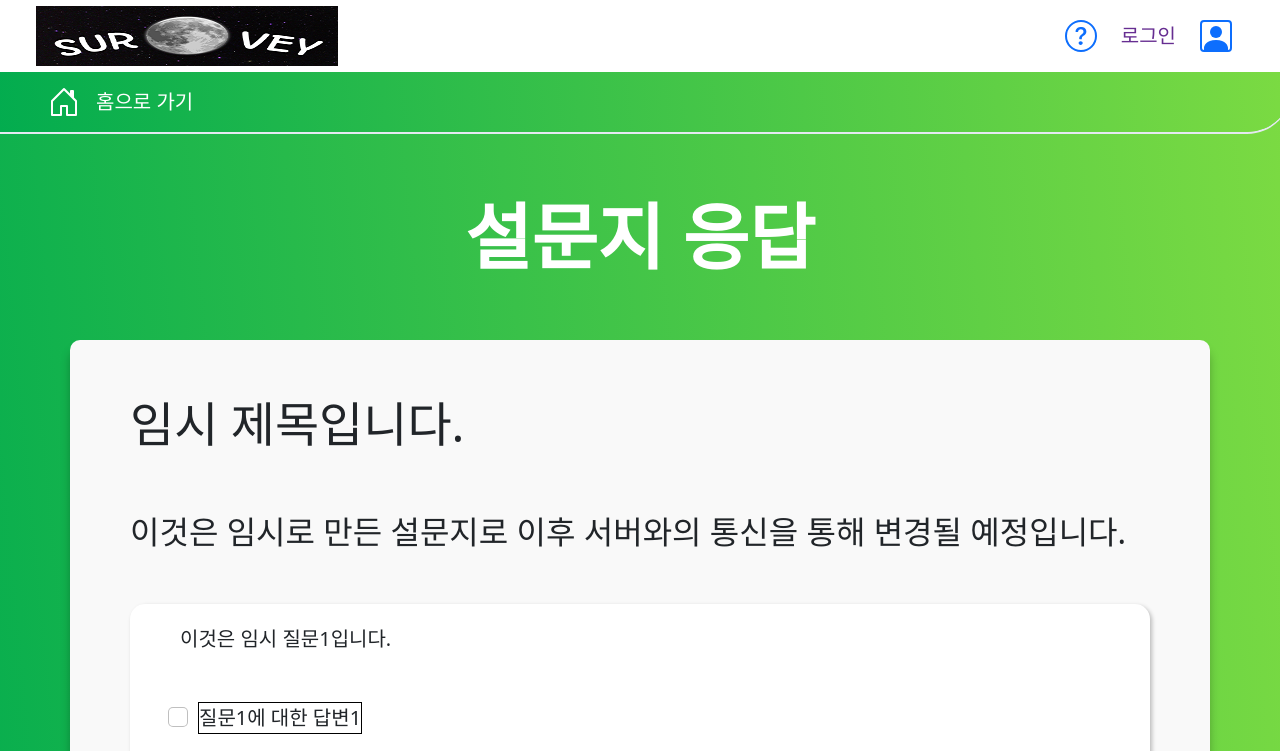
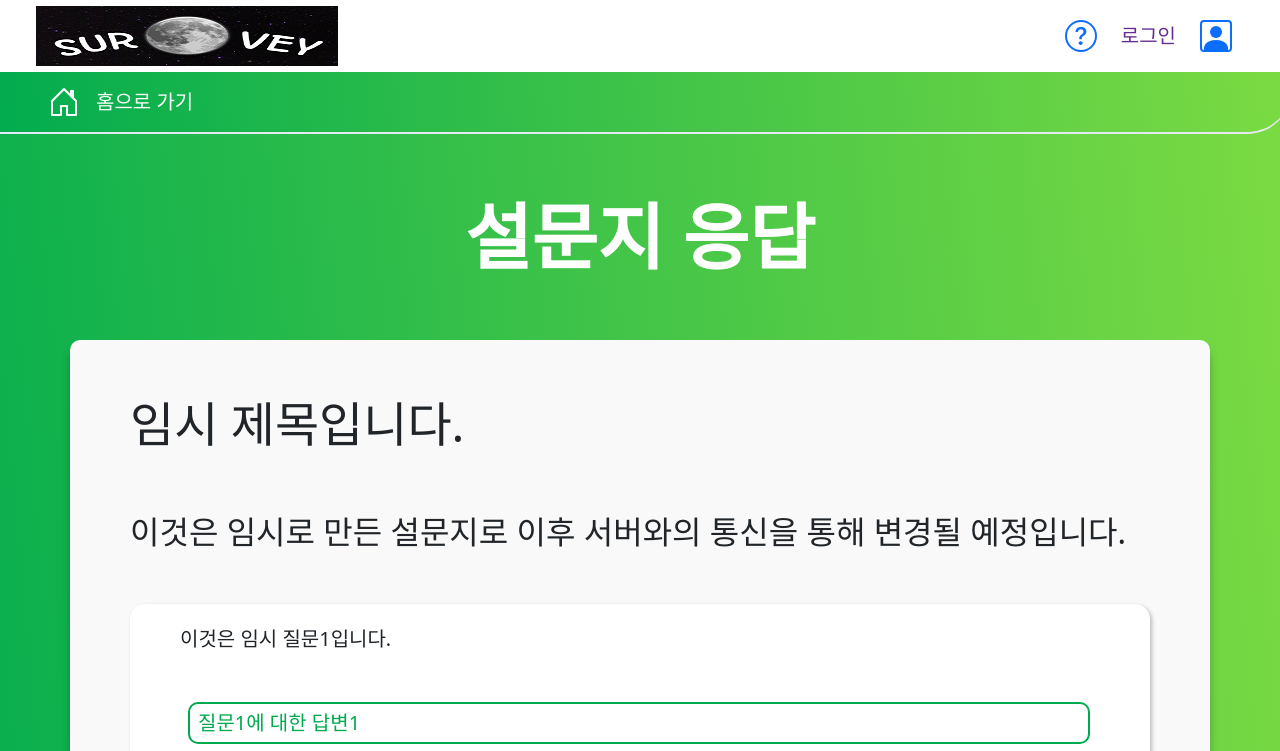
Before and after one commit to dntjr41/Chatbot_Lab, a React (Create React App) app: page /response in a window 1280 px wide. Shown: the top 751 px of the page. Built offline with nearby package versions, Linux system fonts and the light colour scheme.

Commit message:
설뭉 응답 페이지 UI

```diff
--- a/src/components/ResponseSurvey/QuestionCards/ChoiceCard.js
+++ b/src/components/ResponseSurvey/QuestionCards/ChoiceCard.js
@@ -1,3 +1,6 @@
+import { useDispatch } from "react-redux";
+import { ANS_CHOICE_CHECK } from "../../../modules/responseSurveySlice";
+
 import "../../../css/ResponseSurveyPage.css";
 
 import { Form, Row, Col } from "react-bootstrap";
@@ -6,6 +9,11 @@ import { Form, Row, Col } from "react-bootstrap";
 // 질문 카드 컴포넌트(객관식)
 
 const ChoiceCard = function ({ questionCard, listIdx }) {
+    const dispatch = useDispatch();
+
+    const answerCheck = (listIdx, answerIdx) => {
+        dispatch(ANS_CHOICE_CHECK({ listIdx, answerIdx }))
+    }
 
     return (
         <div className="response-survey-card">
@@ -17,7 +25,7 @@ const ChoiceCard = function ({ questionCard, listIdx }) {
             {
                 questionCard.answers.map((answer, answerIdx) =>
                     <Row key={answerIdx} className="mb-3">
-                        <Form.Check className="response-survey-choice" type="checkbox" id={listIdx + "-" + answerIdx} label={answer} />
+                        <Form.Check className="response-survey-choice" type="checkbox" id={questionCard.id + "-" + answerIdx} label={answer.value} checked={answer.isCheck} onChange={() => answerCheck(listIdx, answerIdx)} />
                     </Row>
 
                 )
--- a/src/components/ResponseSurvey/QuestionCards/SubjectiveCard.js
+++ b/src/components/ResponseSurvey/QuestionCards/SubjectiveCard.js
@@ -1,16 +1,24 @@
+import { useDispatch } from "react-redux";
+import { ANS_SUBJECTIVE_INPUT } from "../../../modules/responseSurveySlice";
+
 import "../../../css/ResponseSurveyPage.css";
 import { Form, Row } from "react-bootstrap";
 
 // 질문 카드 컴포넌트(주관식)
 
 const SubjectiveCard = function ({ questionCard, listIdx }) {
+    const dispatch = useDispatch();
+
+    const inputAnswer = (listIdx, answer) => {
+        dispatch(ANS_SUBJECTIVE_INPUT({ listIdx, answer }));
+    }
     return (
         <div className="response-survey-card">
             <Row className="mb-5" >
                 <div>{questionCard.title}</div>
             </Row>
             <Row>
-                <Form.Control className="response-survey-subjective" as="textarea" placeholder="답변을 입력해주세요" row={2} />
+                <Form.Control className="response-survey-subjective" as="textarea" placeholder="답변을 입력해주세요" value={questionCard.answers} row={2} onChange={(e) => inputAnswer(listIdx, e.target.value)} />
             </Row>
         </div>
     )
--- a/src/css/ResponseSurveyPage.css
+++ b/src/css/ResponseSurveyPage.css
@@ -42,20 +42,23 @@
     box-shadow: 2px 2px 4px rgba(0, 0, 0, 0.25);
 }
 
-/* .response-survey-choice {
-    border: 1px blue solid;
+.response-survey-choice input[type="checkbox"] {
+    display: none;
 }
 
-.response-survey-choice input[type="checkbox"] {
-    display: none;
-} */
-
 .response-survey-choice input[type="checkbox"]+label {
-    border: 1px black solid;
+    margin-left: -10px;
+    cursor: pointer;
+    border: 1px solid #000000;
+    border-radius: 10px;
+    width: 100%;
+    padding: 4px 8px;
 }
 
 .response-survey-choice input[type="checkbox"]:checked+label {
-    border: 1px red 00AB4F;
+    border: 2px solid #00AB4F;
+    border-radius: 10px;
+    color: #00AB4F;
 }
 
 .response-survey-subjective {
--- a/src/modules/responseSurveySlice.js
+++ b/src/modules/responseSurveySlice.js
@@ -5,31 +5,48 @@ const responseState = {
     surveyTitle: "임시 제목입니다.",
     surveyContent: "이것은 임시로 만든 설문지로 이후 서버와의 통신을 통해 변경될 예정입니다.",
     questionCardList: [{
+        id: 1,
         type: "choice",
         title: "이것은 임시 질문1입니다.",
-        answers: ["질문1에 대한 답변1", "질문1에 대한 답변2", "질문1에 대한 답변3"],
+        answers: [
+            { value: "질문1에 대한 답변1", isCheck: true },
+            { value: "질문1에 대한 답변2", isCheck: false },
+            { value: "질문1에 대한 답변3", isCheck: false }
+        ],
         options: [false, false, false],
     },
     {
+        id: 2,
         type: "choice",
         title: "이것은 임시 질문2입니다.",
-        answers: ["질문2에 대한 답변1", "질문2에 대한 답변2", "질문2에 대한 답변3"],
+        answers: [
+            { value: "질문2에 대한 답변1", isCheck: false },
+            { value: "질문2에 대한 답변2", isCheck: false },
+        ],
         options: [false, false, false],
     },
     {
+        id: 3,
         type: "subjective",
         title: "이것은 주관식 질문입니다.",
+        answers: "",
         options: [false, false, false],
-    }],
-    answerList: []
+    }]
 }
 
 const responseSurveySlice = createSlice({
     name: 'responseState',
     initialState: responseState,
-    reducers: {}
+    reducers: {
+        ANS_CHOICE_CHECK: (state, action) => {
+            state.questionCardList[action.payload.listIdx].answers[action.payload.answerIdx].isCheck = !state.questionCardList[action.payload.listIdx].answers[action.payload.answerIdx].isCheck;
+        },
+        ANS_SUBJECTIVE_INPUT: (state, action) => {
+            state.questionCardList[action.payload.listIdx].answers = action.payload.answer;
+        }
+    }
 })
 
-export const { } = responseSurveySlice.actions;
+export const { ANS_CHOICE_CHECK, ANS_SUBJECTIVE_INPUT } = responseSurveySlice.actions;
 
 export default responseSurveySlice.reducer;
--- a/src/pages/ResponseSurveyPage.js
+++ b/src/pages/ResponseSurveyPage.js
@@ -13,12 +13,11 @@ import { Container, Row, Col } from "react-bootstrap";
 //   └제출 버튼
 
 const ResponsePage = function () {
-    const title = useSelector(state => state.responseSurvey.surveyTitle);
-    const content = useSelector(state => state.responseSurvey.surveyContent);
+    const responseInfo = useSelector(state => state.responseSurvey);
 
     // 설문 제출
     const submitSurvey = () => {
-        alert("응답 제출");
+        console.log(responseInfo);
     }
 
     return (
@@ -27,10 +26,10 @@ const ResponsePage = function () {
             <div className="response-title">설문지 응답</div>
             <Container className="response-survey-form">
                 <Row>
-                    <Col className="mt-5 mx-5" style={{ fontSize: "48px" }}><div>{title}</div></Col>
+                    <Col className="mt-5 mx-5" style={{ fontSize: "48px" }}><div>{responseInfo.surveyTitle}</div></Col>
                 </Row>
                 <Row>
-                    <Col className="m-5" style={{ fontSize: "32px" }}><div>{content}</div></Col>
+                    <Col className="m-5" style={{ fontSize: "32px" }}><div>{responseInfo.surveyContent}</div></Col>
                 </Row>
                 <Row>
                     <QuestionCardList />
```
